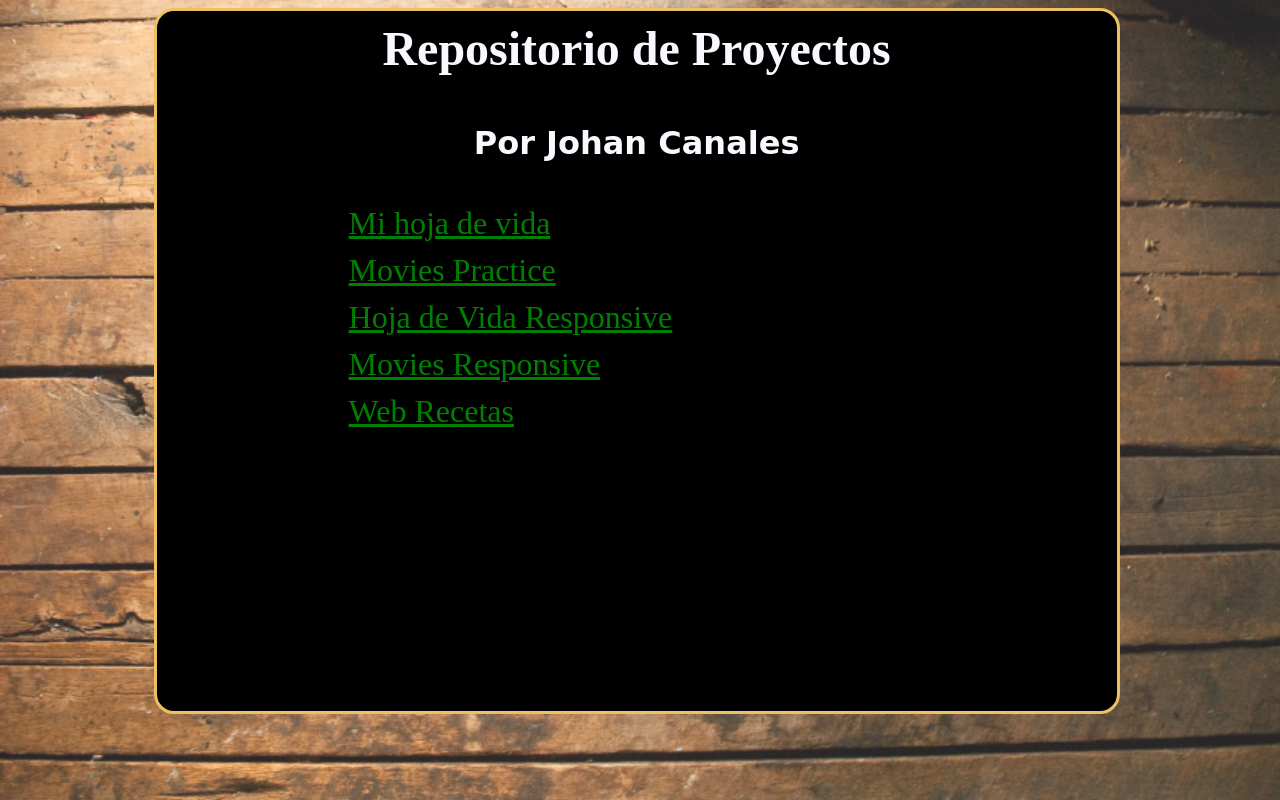
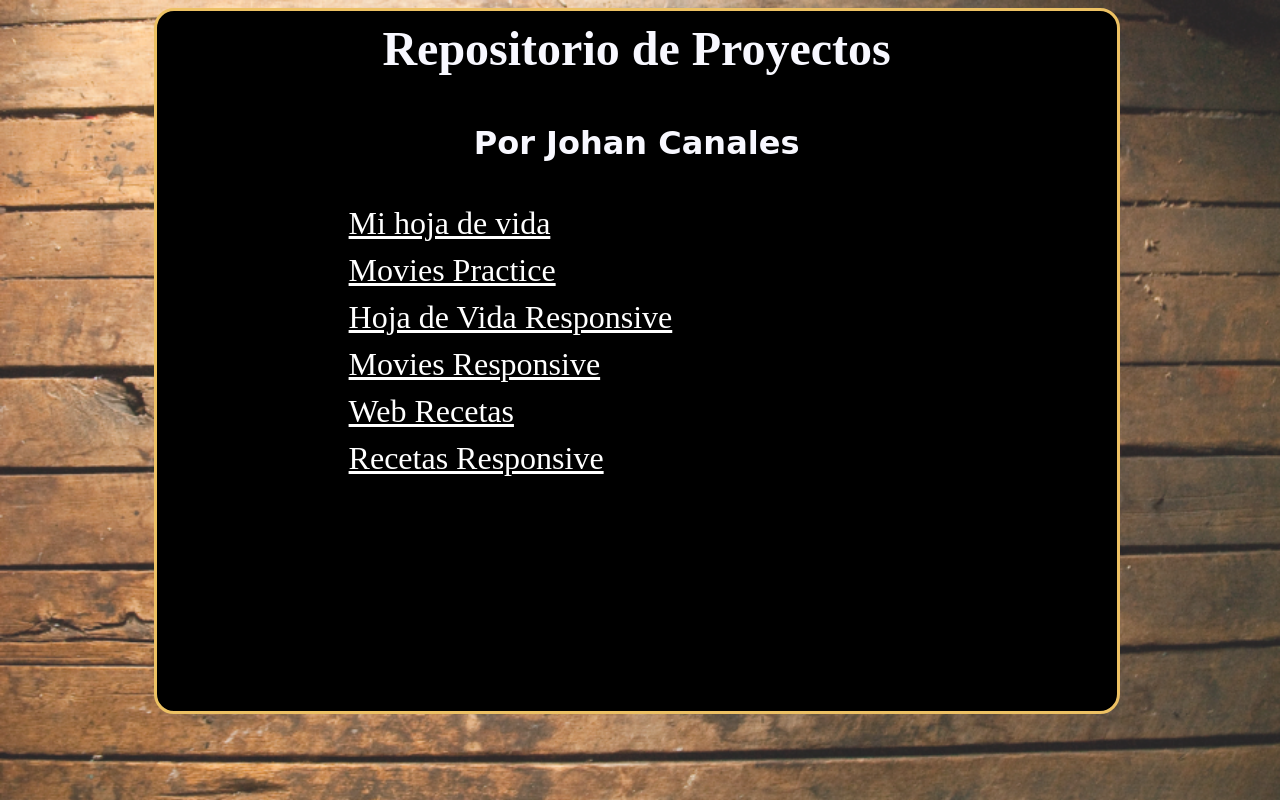
Before and after one commit to johanalejandro/johanalejandro.github.io, a plain HTML site: page index.html in a window 1280 px wide. Drawn offline with Linux system fonts and the light colour scheme.

Commit message:
Cambios a receta

```diff
--- a/index.html
+++ b/index.html
@@ -17,6 +17,7 @@
 	<a href="cvresponsive/hojadevida.html"> Hoja de Vida Responsive</a> <br>
 	<a href="movieresponsive/movies.html"> Movies Responsive</a> <br>
 	<a href="recetas/recetas.html"> Web Recetas</a> <br>
+	<a href="recetas/recetas.html">Recetas Responsive</a>
 
 </div>
 
--- a/style.css
+++ b/style.css
@@ -51,9 +51,9 @@ div#links {
 }
 
 a:link{
-	color: green;
+	color: white;
 }
 a:hover{
-	color: #edc163;
+	color: white;
 	text-decoration: none;
 }
```
